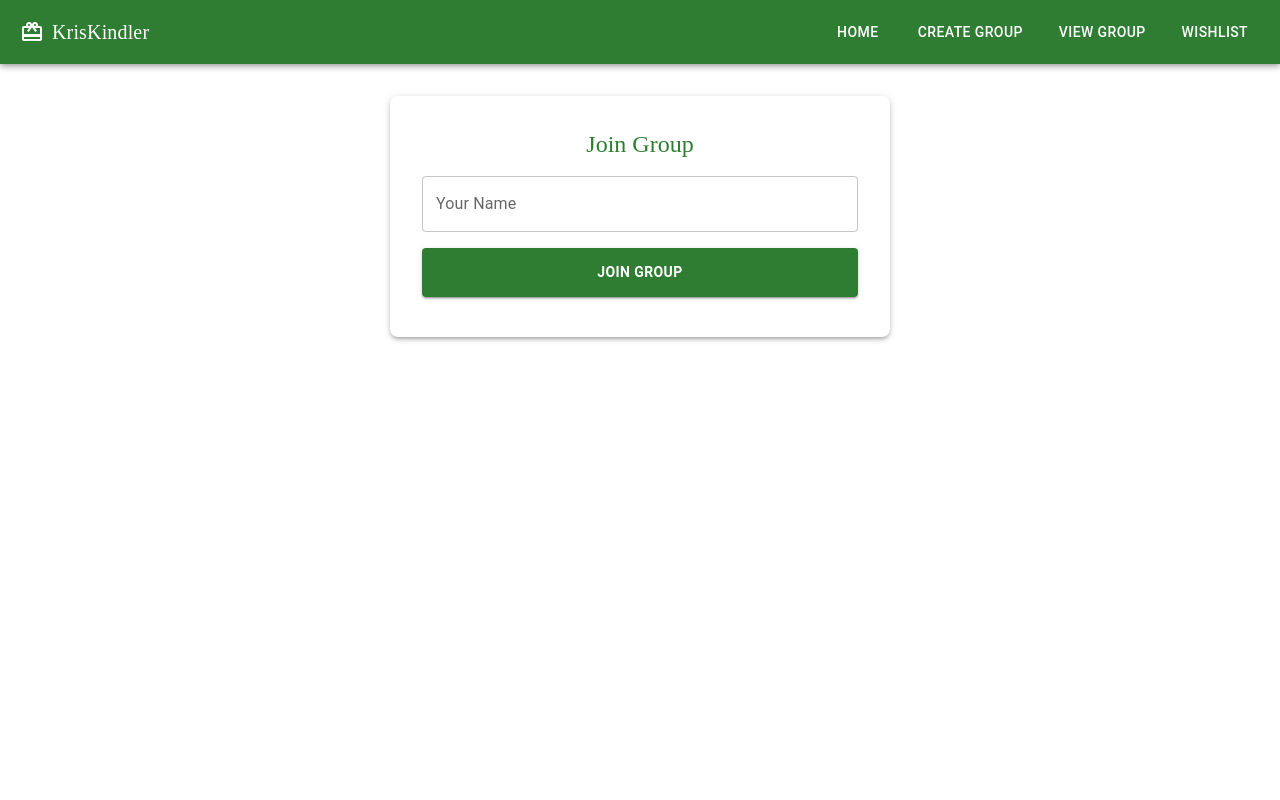
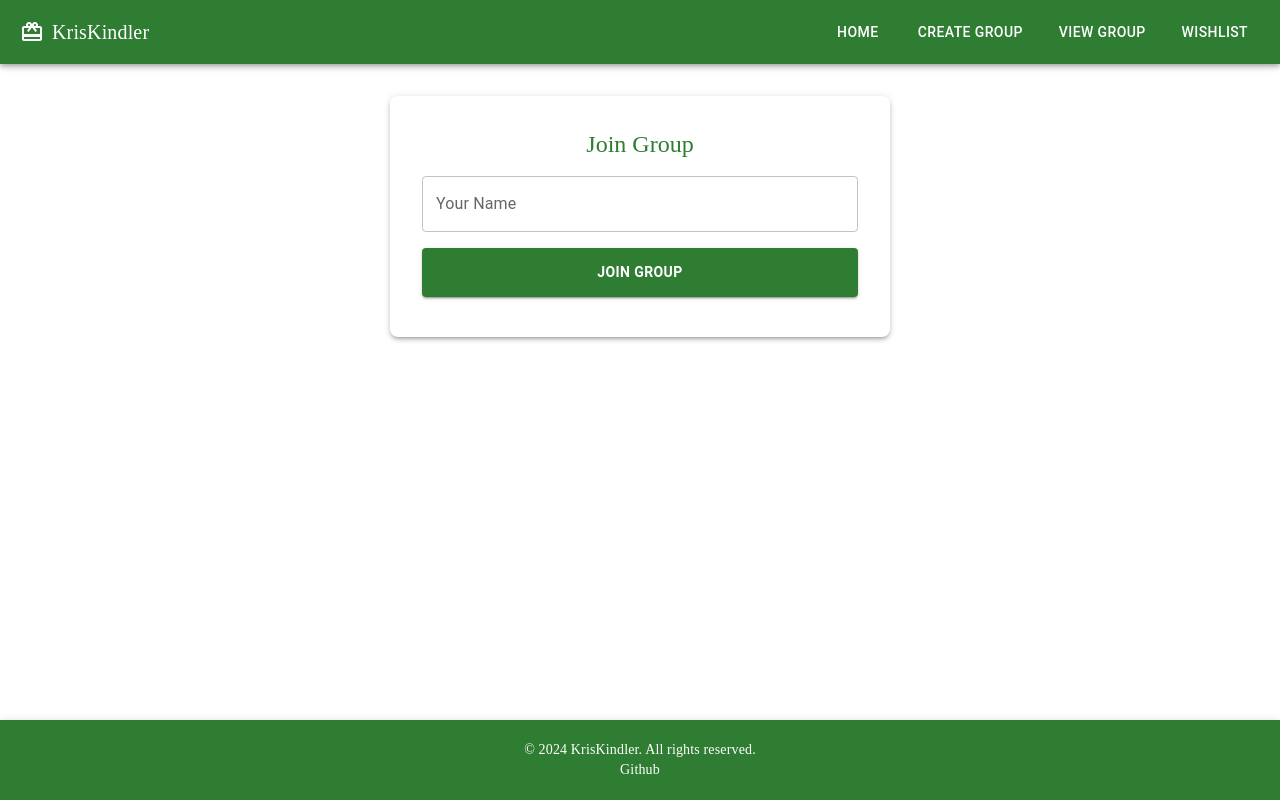
Before and after one commit to EricMurray-G00423903/KrisKindler, a React (Create React App) app in the folder kriskindler/: page /join/1 in a window 1280 px wide. Built offline with nearby package versions, Linux system fonts and the light colour scheme.

Commit message:
added basic footer and flex box to App.js to control position

```diff
--- a/kriskindler/src/App.js
+++ b/kriskindler/src/App.js
@@ -1,6 +1,7 @@
 import React from 'react';
 import { BrowserRouter as Router, Route, Routes } from 'react-router-dom';
 import NavigationBar from './Components/NavigationBar'; // Include the NavigationBar UI component
+import Footer from './Components/Footer'; // Include the Footer UI component
 // Import the pages
 import Home from './Pages/Home';
 import Create from './Pages/Create';
@@ -8,11 +9,14 @@ import JoinGroup from './Pages/JoinGroup';
 import View from './Pages/View';
 import Wishlist from './Pages/Wishlist';
 
+
 // App component with routing, The NavigationBar is displayed on all pages
 const App = () => {
     return (
+        <div style={{ display: 'flex', flexDirection: 'column', minHeight: '100vh' }}>
             <Router>
                 <NavigationBar />
+                <div style={{ flex: 1 }}> {/* Content container */}
                     <Routes>
                         <Route path="/" element={<Home />} />
                         <Route path="/create" element={<Create />} />
@@ -20,7 +24,10 @@ const App = () => {
                         <Route path="/wishlist" element={<Wishlist />} />
                         <Route path="/join/:groupId" element={<JoinGroup />} />
                     </Routes>
+                </div>
+                <Footer />
             </Router>
+        </div>
     );
 };
 
--- /dev/null
+++ b/kriskindler/src/Components/Footer.js
@@ -0,0 +1,24 @@
+import React from 'react';
+import AppBar from '@mui/material/AppBar';
+import Toolbar from '@mui/material/Toolbar';
+import Typography from '@mui/material/Typography';
+import Link from '@mui/material/Link';
+
+const Footer = () => {
+    return (
+        <AppBar position="static" sx={{ backgroundColor: '#2e7d32', top: 'auto', bottom: 0 }}>
+            <Toolbar sx={{ justifyContent: 'center', flexDirection: 'column', padding: 1 }}>
+                <Typography variant="body2" color="inherit" sx={{ fontFamily: 'Roboto Slab' }}>
+                    © {new Date().getFullYear()} KrisKindler. All rights reserved.
+                </Typography>
+                <Typography variant="body2" color="inherit" sx={{ fontFamily: 'Roboto Slab' }}>
+                    <Link href="https://github.com/EricMurray-G00423903/KrisKindler" color="inherit" underline="hover">
+                        Github
+                    </Link>
+                </Typography>
+            </Toolbar>
+        </AppBar>
+    );
+};
+
+export default Footer;
```
Lines whose indentation alone changed are shown as unchanged.
